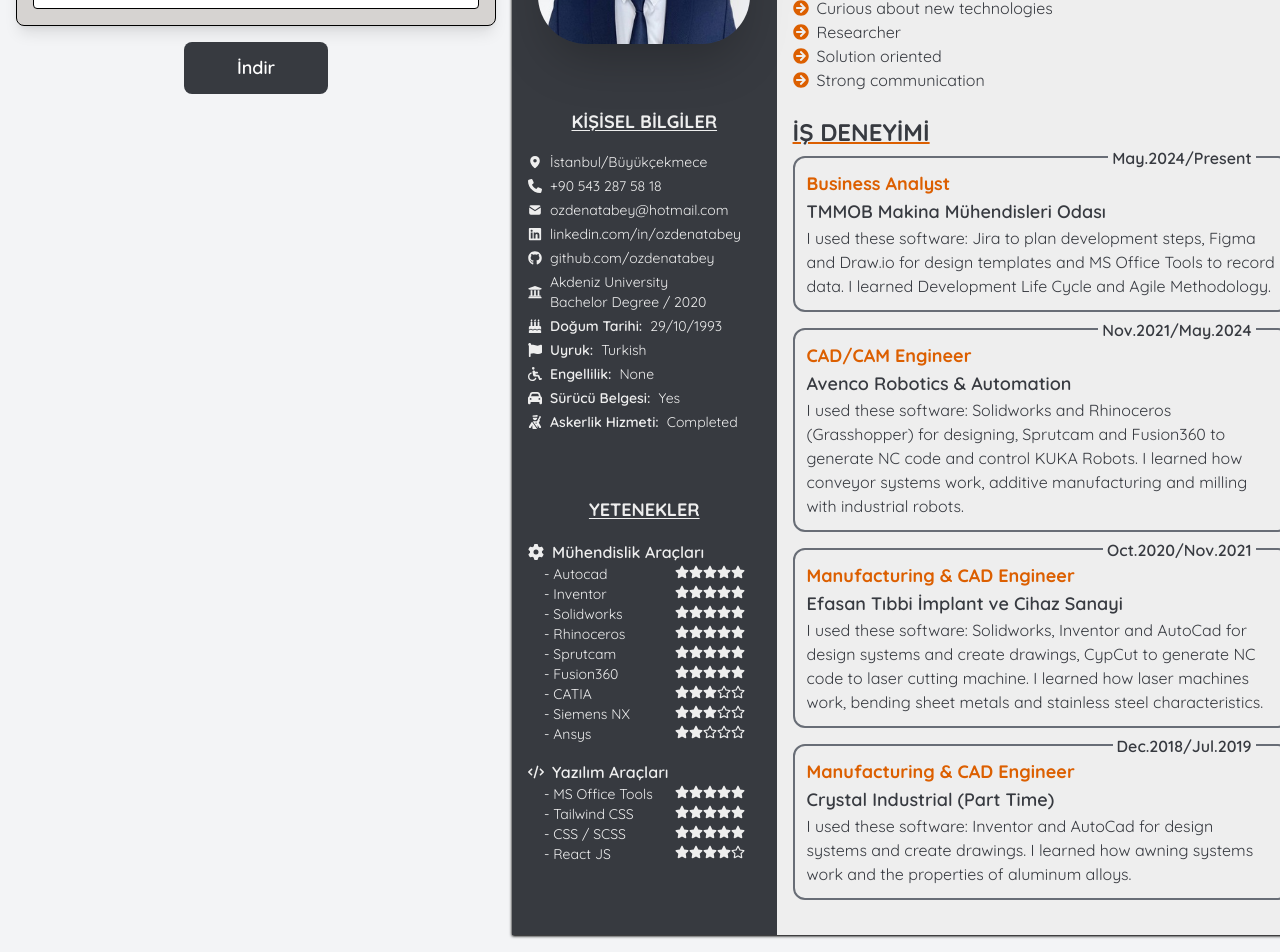
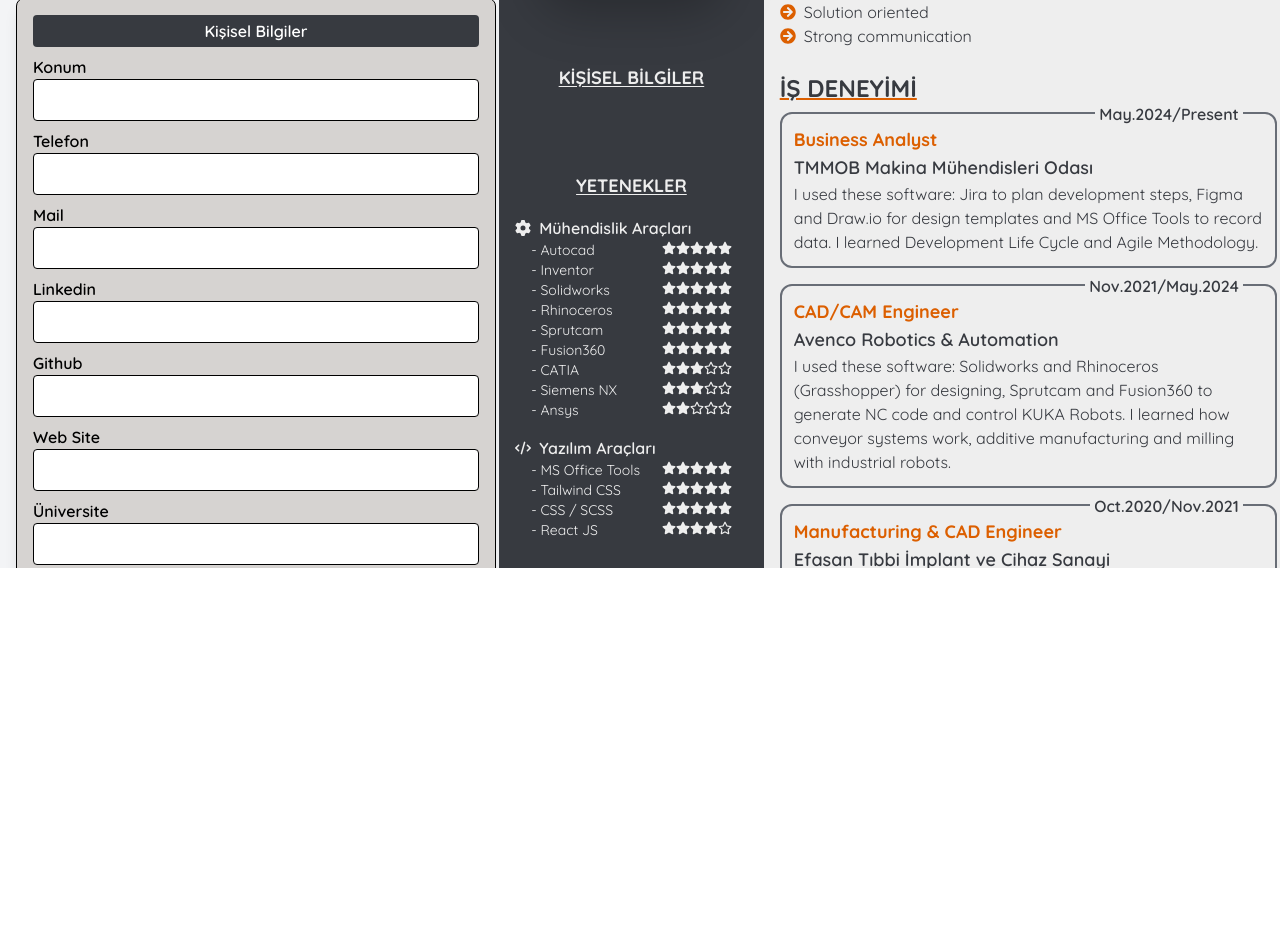
Before and after one commit to ozdenatabey/cv-builder, a React (Vite) app: page / in a window 1280 px wide. Shown: the part 320-1272 px from the top of the page. After the commit the page ends 888 px from the top, so only its background shows below. Built offline with nearby package versions, Linux system fonts and the light colour scheme.

Commit message:
added personal information slice and personal information input form component

```diff
--- a/src/App.jsx
+++ b/src/App.jsx
@@ -37,23 +37,19 @@ function App() {
 
   return (
     <div className="bg-gray-100">
-      <div className="absolute right-10 top-4">
+      <div className="flex justify-evenly items-center">
+        <button
+          onClick={reactToPrintFn}
+          className={`bg-${color}-primary text-white font-semibold text-lg w-36 py-3 rounded-lg hover:shadow-lg hover:shadow-black/50 active:scale-[0.97]`}
+        >
+          {language === "en" ? "Download" : "İndir"}
+        </button>
+        <ColorPicker />
         <LanguageSelect />
-      </div>
-      <div className="grid place-content-center">
-        <ColorPicker />
       </div>
       <main className=" flex justify-between">
         <section id="leftSide" className="w-2/5">
           <Form />
-          <div className="flex justify-center my-4">
-            <button
-              onClick={reactToPrintFn}
-              className={`bg-${color}-primary text-white font-semibold text-lg w-36 py-3 rounded-lg hover:shadow-lg hover:shadow-black/50 active:scale-[0.97]`}
-            >
-              {language === "en" ? "Download" : "İndir"}
-            </button>
-          </div>
         </section>
         <section id="rightSide" className="w-3/5">
           <div ref={pageRef} className="grid place-items-center">
--- a/src/component/ColorPicker.jsx
+++ b/src/component/ColorPicker.jsx
@@ -1,24 +1,15 @@
 import { colors } from "../data/colors";
 import { setTheme } from "../redux/slices/themeSlice";
-import { useDispatch, useSelector } from "react-redux";
+import { useDispatch } from "react-redux";
 
 function ColorPicker() {
   const dispatch = useDispatch();
   const handleClick = (color) => {
     dispatch(setTheme(color.id));
   };
-  const { language } = useSelector((state) => state.theme);
 
   return (
     <>
-      {language === "en" && (
-        <p className="text-xl font-bold text-center mt-4">Pick Color Theme</p>
-      )}
-      {language === "tr" && (
-        <p className="text-xl font-bold text-center mt-4">
-          Tema Rengini Seçiniz
-        </p>
-      )}
       <div className="flex space-x-4 my-4">
         {colors.map((color) => (
           <div key={color.id}>
--- a/src/component/Form.jsx
+++ b/src/component/Form.jsx
@@ -1,9 +1,11 @@
 import HeaderForm from "./inputs/HeaderForm";
+import PersonalInformationForm from "./inputs/PersonalInformationForm";
 
 function Form() {
   return (
-    <div>
+    <div className="space-y-4 h-screen overflow-scroll">
       <HeaderForm />
+      <PersonalInformationForm />
     </div>
   );
 }
--- a/src/component/Header.jsx
+++ b/src/component/Header.jsx
@@ -6,7 +6,6 @@ function Header() {
 
   return (
     <div className="space-y-3 my-6">
-      {/* <p className={`text-5xl text-${theme}-header font-bold`}>{header.name}</p> */}
       <p className={`text-5xl text-${color}-header font-bold`}>{name}</p>
       <p className={`text-${color}-primary font-semibold`}>{title}</p>
     </div>
--- a/src/component/Page.jsx
+++ b/src/component/Page.jsx
@@ -11,7 +11,7 @@ function Page({ myRef }) {
   const { color } = useSelector((state) => state.theme);
   return (
     <>
-      <div className="space-y-6">
+      <div className="space-y-6 h-screen overflow-scroll">
         <div
           id="page1"
           className={`bg-${color}-base h-[297mm] w-[210mm] shadow shadow-black overflow-hidden`}
--- a/src/component/PersonalInformation.jsx
+++ b/src/component/PersonalInformation.jsx
@@ -1,4 +1,3 @@
-import { personalInformation } from "../data/userData";
 import { PiMapPinFill } from "react-icons/pi";
 import {
   FaCar,
@@ -6,7 +5,7 @@ import {
   FaPhone,
   FaWheelchair,
 } from "react-icons/fa6";
-import { TbMailFilled } from "react-icons/tb";
+import { TbMailFilled, TbWorld } from "react-icons/tb";
 import {
   FaLinkedin,
   FaGithub,
@@ -16,116 +15,139 @@ import {
 } from "react-icons/fa";
 import { useSelector } from "react-redux";
 
-// eslint-disable-next-line react/prop-types
-function PersonalInformation({ language }) {
-  const { color } = useSelector((state) => state.theme);
+function PersonalInformation() {
+  const { color, language } = useSelector((state) => state.theme);
+  const {
+    location,
+    phone,
+    mail,
+    linkedin,
+    github,
+    website,
+    universityName,
+    universityStatus,
+    dateOfBirth,
+    nationality,
+    disability,
+    drivingLicense,
+    military,
+  } = useSelector((state) => state.personal);
   return (
     <div className={`text-${color}-base text-sm space-y-1 p-4`}>
       <p className="font-bold text-lg text-center underline underline-offset-2 mb-4">
         {language === "en" ? "PERSONAL INFORMATION" : "KİŞİSEL BİLGİLER"}
       </p>
-      {personalInformation.location ? (
+      {location ? (
         <div className="flex items-center">
           <PiMapPinFill className="mr-2" />
-          <p>{personalInformation.location}</p>
+          <p>{location}</p>
         </div>
       ) : (
         ""
       )}
-      {personalInformation.phone ? (
+      {phone ? (
         <div className="flex items-center">
           <FaPhone className="mr-2" />
-          <p>{personalInformation.phone}</p>
+          <p>{phone}</p>
         </div>
       ) : (
         ""
       )}
-      {personalInformation.mail ? (
+      {mail ? (
         <div className="flex items-center">
           <TbMailFilled className="mr-2" />
-          <p>{personalInformation.mail}</p>
+          <p>{mail}</p>
         </div>
       ) : (
         ""
       )}
-      {personalInformation.linkedin ? (
+      {linkedin ? (
         <div className="flex items-center">
           <FaLinkedin className="mr-2" />
-          <p>{personalInformation.linkedin}</p>
+          <p>{linkedin}</p>
         </div>
       ) : (
         ""
       )}
-      {personalInformation.github ? (
+      {github ? (
         <div className="flex items-center">
           <FaGithub className="mr-2" />
-          <p>{personalInformation.github}</p>
+          <p>{github}</p>
         </div>
       ) : (
         ""
       )}
-      {personalInformation.universityName ? (
+      {website ? (
+        <div className="flex items-center">
+          <TbWorld className="mr-2" />
+          <p>{website}</p>
+        </div>
+      ) : (
+        ""
+      )}
+      {universityName ? (
         <div className="flex items-center">
           <FaUniversity className="mr-2" />
           <div>
-            <p>{personalInformation.universityName}</p>
-            <p>{personalInformation.universityStatus}</p>
+            <p>{universityName}</p>
+            <p>{universityStatus}</p>
           </div>
         </div>
       ) : (
         ""
       )}
-      {personalInformation.dateOfBirth ? (
+      {dateOfBirth ? (
         <div className="flex items-center">
           <FaBirthdayCake className="mr-2" />
           <p className="mr-2 font-semibold">
             {language === "en" ? "Date of Birth:" : "Doğum Tarihi:"}
           </p>
-          <p>{personalInformation.dateOfBirth}</p>
+          <p>{dateOfBirth}</p>
         </div>
       ) : (
         ""
       )}
-      {personalInformation.nationality ? (
+
+      {nationality ? (
         <div className="flex items-center">
           <FaFlag className="mr-2" />
           <p className="mr-2 font-semibold">
             {language === "en" ? "Nationality:" : "Uyruk:"}
           </p>
-          <p>{personalInformation.nationality}</p>
+          <p>{nationality}</p>
         </div>
       ) : (
         ""
       )}
-      {personalInformation.disability ? (
+      {disability ? (
         <div className="flex items-center">
           <FaWheelchair className="mr-2" />
           <p className="mr-2 font-semibold">
             {language === "en" ? "Disability:" : "Engellilik:"}
           </p>
-          <p>{personalInformation.disability}</p>
+          <p>{disability}</p>
         </div>
       ) : (
         ""
       )}
-      {personalInformation.drivingLicense ? (
+      {drivingLicense ? (
         <div className="flex items-center">
           <FaCar className="mr-2" />
           <p className="mr-2 font-semibold">
             {language === "en" ? "Driving License:" : "Sürücü Belgesi:"}
           </p>
-          <p>{personalInformation.drivingLicense}</p>
+          <p>{drivingLicense}</p>
         </div>
       ) : (
         ""
       )}
-      {personalInformation.military ? (
+      {military ? (
         <div className="flex items-center">
           <FaPersonMilitaryRifle className="mr-2" />
           <p className="mr-2 font-semibold">
             {language === "en" ? "Military Service:" : "Askerlik Hizmeti:"}
           </p>
-          <p>{personalInformation.military}</p>
+          <p>{military}</p>
         </div>
       ) : (
         ""
--- a/src/component/inputs/HeaderForm.jsx
+++ b/src/component/inputs/HeaderForm.jsx
@@ -9,17 +9,19 @@ function HeaderForm() {
   const handleTitleChange = (event) => {
     dispatch(setTitle(event.target.value));
   };
-  const { color } = useSelector((state) => state.theme);
+  const { color, language } = useSelector((state) => state.theme);
   return (
     <div>
       <form className="mx-4 space-y-2 bg-stone-300 border border-black p-4 rounded-lg shadow-lg">
         <p
-          className={`text-center font-semibold bg-${color}-primary p-1 rounded-md text-white`}
+          className={`text-center font-semibold bg-${color}-primary p-1 rounded text-white`}
         >
-          Header
+          {language === "tr" ? "Başlık" : "Header"}
         </p>
         <div>
-          <label className="font-semibold">Name</label>
+          <label className="font-semibold">
+            {language === "tr" ? "İsim" : "Name"}
+          </label>
           <input
             type="text"
             className={`w-full border border-black rounded p-2`}
@@ -27,7 +29,9 @@ function HeaderForm() {
           />
         </div>
         <div>
-          <label className="font-semibold">Title</label>
+          <label className="font-semibold">
+            {language === "tr" ? "Ünvan" : "Title"}
+          </label>
           <input
             type="text"
             className={`w-full border border-black rounded p-2`}
--- /dev/null
+++ b/src/component/inputs/PersonalInformationForm.jsx
@@ -0,0 +1,195 @@
+import { useDispatch, useSelector } from "react-redux";
+import {
+  setDateOfBirth,
+  setDisability,
+  setDrivingLicense,
+  setGithub,
+  setLinkedin,
+  setLocation,
+  setMail,
+  setMilitary,
+  setNationality,
+  setUniversityName,
+  setUniversityStatus,
+  setWebsite,
+  setPhone,
+} from "../../redux/slices/personalInformationSlice";
+
+function PersonalInformationForm() {
+  const { color, language } = useSelector((state) => state.theme);
+  const dispatch = useDispatch();
+  const handleDateOfBirth = (event) => {
+    dispatch(setDateOfBirth(event.target.value));
+  };
+  const handleDisability = (event) => {
+    dispatch(setDisability(event.target.value));
+  };
+  const handleDrivingLicense = (event) => {
+    dispatch(setDrivingLicense(event.target.value));
+  };
+  const handleGithub = (event) => {
+    dispatch(setGithub(event.target.value));
+  };
+  const handleLinkedin = (event) => {
+    dispatch(setLinkedin(event.target.value));
+  };
+  const handleLocation = (event) => {
+    dispatch(setLocation(event.target.value));
+  };
+  const handleMail = (event) => {
+    dispatch(setMail(event.target.value));
+  };
+  const handleMilitary = (event) => {
+    dispatch(setMilitary(event.target.value));
+  };
+  const handleNationality = (event) => {
+    dispatch(setNationality(event.target.value));
+  };
+  const handleUniversityName = (event) => {
+    dispatch(setUniversityName(event.target.value));
+  };
+  const handleUniversityStatus = (event) => {
+    dispatch(setUniversityStatus(event.target.value));
+  };
+  const handleWebsite = (event) => {
+    dispatch(setWebsite(event.target.value));
+  };
+  const handlePhone = (event) => {
+    dispatch(setPhone(event.target.value));
+  };
+  return (
+    <div>
+      <form className="mx-4 space-y-2 bg-stone-300 border border-black p-4 rounded-lg shadow-lg">
+        <p
+          className={`text-center font-semibold bg-${color}-primary p-1 rounded text-white`}
+        >
+          {language === "tr" ? "Kişisel Bilgiler" : "Personal Information"}
+        </p>
+        <div>
+          <label className="font-semibold">
+            {language === "tr" ? "Konum" : "Location"}
+          </label>
+          <input
+            type="text"
+            className={`w-full border border-black rounded p-2`}
+            onChange={handleLocation}
+          />
+        </div>
+        <div>
+          <label className="font-semibold">
+            {language === "tr" ? "Telefon" : "Phone"}
+          </label>
+          <input
+            type="text"
+            className={`w-full border border-black rounded p-2`}
+            onChange={handlePhone}
+          />
+        </div>
+        <div>
+          <label className="font-semibold">Mail</label>
+          <input
+            type="text"
+            className={`w-full border border-black rounded p-2`}
+            onChange={handleMail}
+          />
+        </div>
+        <div>
+          <label className="font-semibold">Linkedin</label>
+          <input
+            type="text"
+            className={`w-full border border-black rounded p-2`}
+            onChange={handleLinkedin}
+          />
+        </div>
+        <div>
+          <label className="font-semibold">Github</label>
+          <input
+            type="text"
+            className={`w-full border border-black rounded p-2`}
+            onChange={handleGithub}
+          />
+        </div>
+        <div>
+          <label className="font-semibold">Web Site</label>
+          <input
+            type="text"
+            className={`w-full border border-black rounded p-2`}
+            onChange={handleWebsite}
+          />
+        </div>
+        <div>
+          <label className="font-semibold">
+            {language === "tr" ? "Üniversite" : "University"}
+          </label>
+          <input
+            type="text"
+            className={`w-full border border-black rounded p-2`}
+            onChange={handleUniversityName}
+          />
+        </div>
+        <div>
+          <label className="font-semibold">
+            {language === "tr" ? "Mezuniyet" : "Graduation"}
+          </label>
+          <input
+            type="text"
+            className={`w-full border border-black rounded p-2`}
+            onChange={handleUniversityStatus}
+          />
+        </div>
+        <div>
+          <label className="font-semibold">
+            {language === "tr" ? "Doğum Tarihi" : "Date Of Birth"}
+          </label>
+          <input
+            type="text"
+            className={`w-full border border-black rounded p-2`}
+            onChange={handleDateOfBirth}
+          />
+        </div>
+        <div>
+          <label className="font-semibold">
+            {language === "tr" ? "Uyruk" : "Nationality"}
+          </label>
+          <input
+            type="text"
+            className={`w-full border border-black rounded p-2`}
+            onChange={handleNationality}
+          />
+        </div>
+        <div>
+          <label className="font-semibold">
+            {language === "tr" ? "Engellilik" : "Disability"}
+          </label>
+          <input
+            type="text"
+            className={`w-full border border-black rounded p-2`}
+            onChange={handleDisability}
+          />
+        </div>
+        <div>
+          <label className="font-semibold">
+            {language === "tr" ? "Sürücü Belgesi" : "Driving License"}
+          </label>
+          <input
+            type="text"
+            className={`w-full border border-black rounded p-2`}
+            onChange={handleDrivingLicense}
+          />
+        </div>
+        <div>
+          <label className="font-semibold">
+            {language === "tr" ? "Askerlik Hizmeti" : "Military Service"}
+          </label>
+          <input
+            type="text"
+            className={`w-full border border-black rounded p-2`}
+            onChange={handleMilitary}
+          />
+        </div>
+      </form>
+    </div>
+  );
+}
+
+export default PersonalInformationForm;
--- /dev/null
+++ b/src/redux/slices/personalInformationSlice.js
@@ -0,0 +1,80 @@
+import { createSlice } from "@reduxjs/toolkit";
+
+const initialState = {
+  location: "",
+  phone: "",
+  mail: "",
+  linkedin: "",
+  github: "",
+  website: "",
+  universityName: "",
+  universityStatus: "",
+  dateOfBirth: "",
+  nationality: "",
+  disability: "",
+  drivingLicense: "",
+  military: "",
+};
+
+export const personalInformationSlice = createSlice({
+  name: "input",
+  initialState,
+  reducers: {
+    setLocation: (state, action) => {
+      state.location = action.payload;
+    },
+    setPhone: (state, action) => {
+      state.phone = action.payload;
+    },
+    setMail: (state, action) => {
+      state.mail = action.payload;
+    },
+    setLinkedin: (state, action) => {
+      state.linkedin = action.payload;
+    },
+    setGithub: (state, action) => {
+      state.github = action.payload;
+    },
+    setWebsite: (state, action) => {
+      state.website = action.payload;
+    },
+    setUniversityName: (state, action) => {
+      state.universityName = action.payload;
+    },
+    setUniversityStatus: (state, action) => {
+      state.universityStatus = action.payload;
+    },
+    setDateOfBirth: (state, action) => {
+      state.dateOfBirth = action.payload;
+    },
+    setNationality: (state, action) => {
+      state.nationality = action.payload;
+    },
+    setDisability: (state, action) => {
+      state.disability = action.payload;
+    },
+    setDrivingLicense: (state, action) => {
+      state.drivingLicense = action.payload;
+    },
+    setMilitary: (state, action) => {
+      state.military = action.payload;
+    },
+  },
+});
+
+export const {
+  setDateOfBirth,
+  setDisability,
+  setDrivingLicense,
+  setGithub,
+  setLinkedin,
+  setLocation,
+  setMail,
+  setMilitary,
+  setNationality,
+  setUniversityName,
+  setUniversityStatus,
+  setWebsite,
+  setPhone,
+} = personalInformationSlice.actions;
+export default personalInformationSlice.reducer;
--- a/src/redux/store.js
+++ b/src/redux/store.js
@@ -1,10 +1,12 @@
 import { configureStore } from "@reduxjs/toolkit";
 import formReducer from "./slices/formSlice";
 import themeReducer from "./slices/themeSlice";
+import personalInformationReducer from "./slices/personalInformationSlice";
 
 export const store = configureStore({
   reducer: {
     form: formReducer,
     theme: themeReducer,
+    personal: personalInformationReducer,
   },
 });
```
